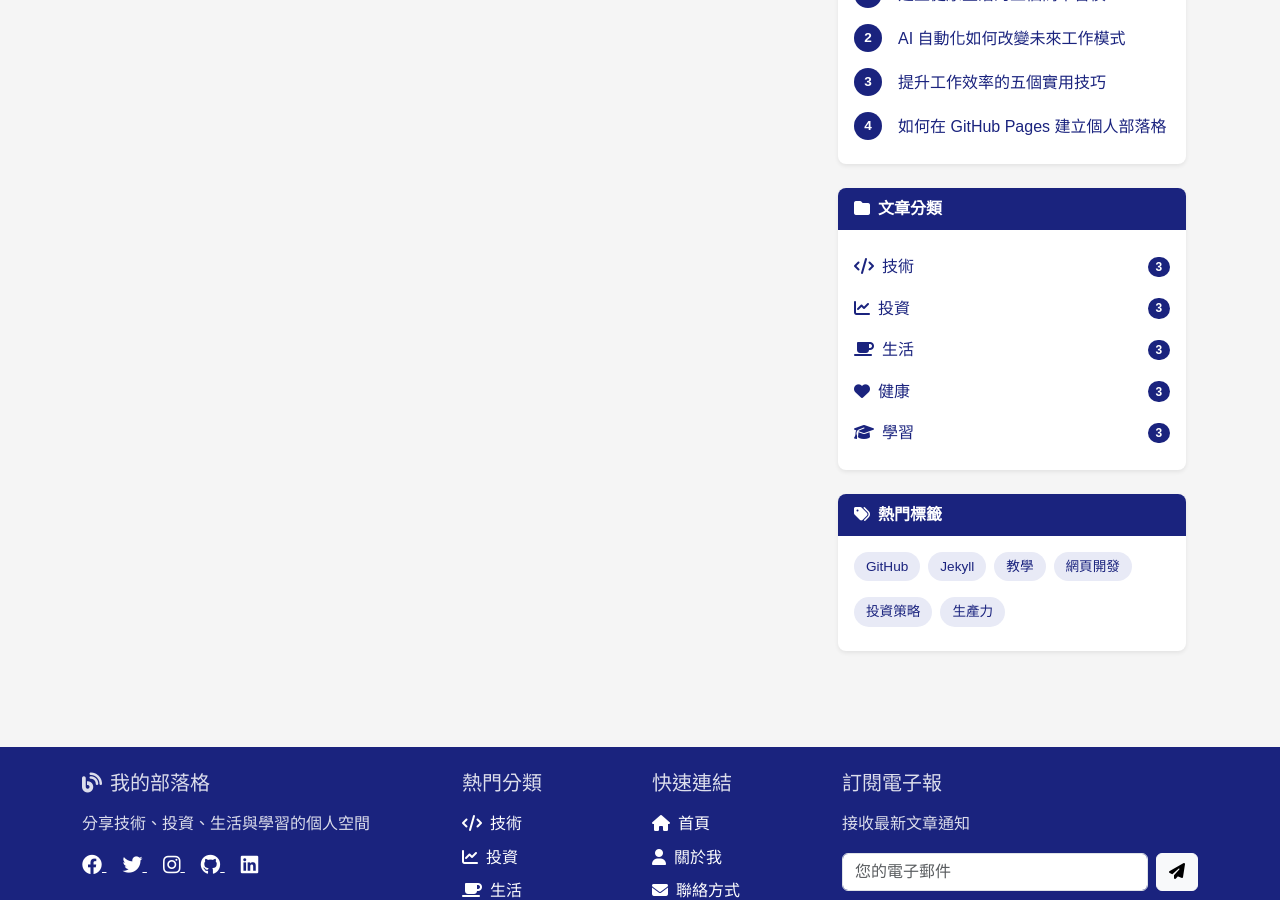
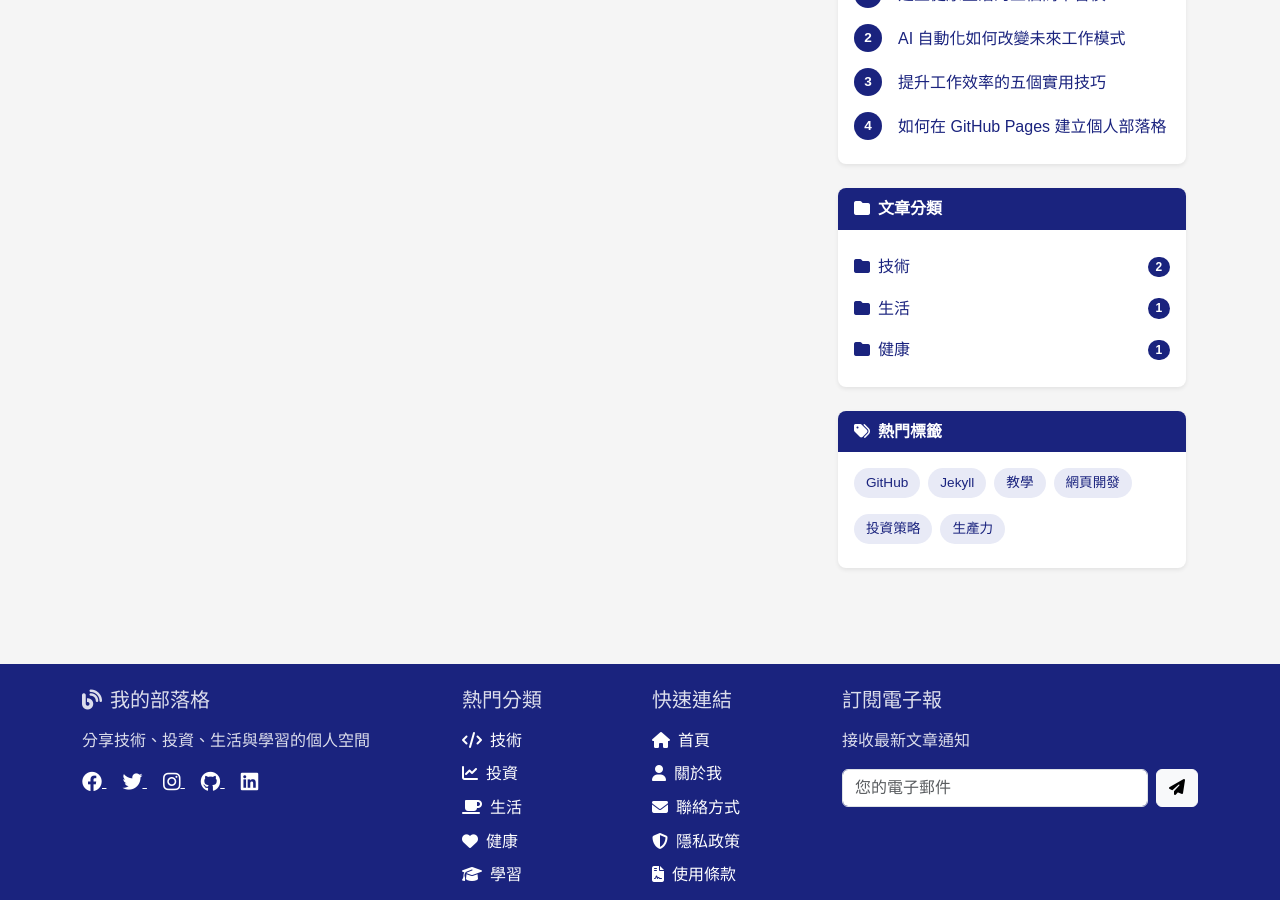
Before and after one commit to hongkpng856-blip/blog, a Jekyll site: the page built from index.html, in a window 1280 px wide and 900 px high, scrolled down 1075 px. Built offline with Jekyll 4.4.1, drawn with Linux system fonts in a browser that asks for light colours.

Commit message:
修正首頁分類數量顯示錯誤
- 改用 site.categories 迭代動態計算文章數量

```diff
--- a/index.html
+++ b/index.html
@@ -192,36 +192,14 @@
  </div>
  <div class="card-body">
  <ul class="list-group list-group-flush">
+ {% for category in site.categories %}
  <li class="list-group-item d-flex justify-content-between align-items-center border-0 px-0">
- <a href="{{ '/categories/技術/' | relative_url }}" class="text-decoration-none">
- <i class="fas fa-code me-2"></i>技術
+ <a href="{{ '/categories/' | append: category[0] | relative_url }}" class="text-decoration-none">
+ <i class="fas fa-folder me-2"></i>{{ category[0] }}
  </a>
- <span class="badge bg-primary rounded-pill">{{ site.categories.技術.size }}</span>
+ <span class="badge bg-primary rounded-pill">{{ category[1].size }}</span>
  </li>
- <li class="list-group-item d-flex justify-content-between align-items-center border-0 px-0">
- <a href="{{ '/categories/投資/' | relative_url }}" class="text-decoration-none">
- <i class="fas fa-chart-line me-2"></i>投資
- </a>
- <span class="badge bg-primary rounded-pill">{{ site.categories.投資.size }}</span>
- </li>
- <li class="list-group-item d-flex justify-content-between align-items-center border-0 px-0">
- <a href="{{ '/categories/生活/' | relative_url }}" class="text-decoration-none">
- <i class="fas fa-coffee me-2"></i>生活
- </a>
- <span class="badge bg-primary rounded-pill">{{ site.categories.生活.size }}</span>
- </li>
- <li class="list-group-item d-flex justify-content-between align-items-center border-0 px-0">
- <a href="{{ '/categories/健康/' | relative_url }}" class="text-decoration-none">
- <i class="fas fa-heart me-2"></i>健康
- </a>
- <span class="badge bg-primary rounded-pill">{{ site.categories.健康.size }}</span>
- </li>
- <li class="list-group-item d-flex justify-content-between align-items-center border-0 px-0">
- <a href="{{ '/categories/學習/' | relative_url }}" class="text-decoration-none">
- <i class="fas fa-graduation-cap me-2"></i>學習
- </a>
- <span class="badge bg-primary rounded-pill">{{ site.categories.學習.size }}</span>
- </li>
+ {% endfor %}
  </ul>
  </div>
  </div>
```
